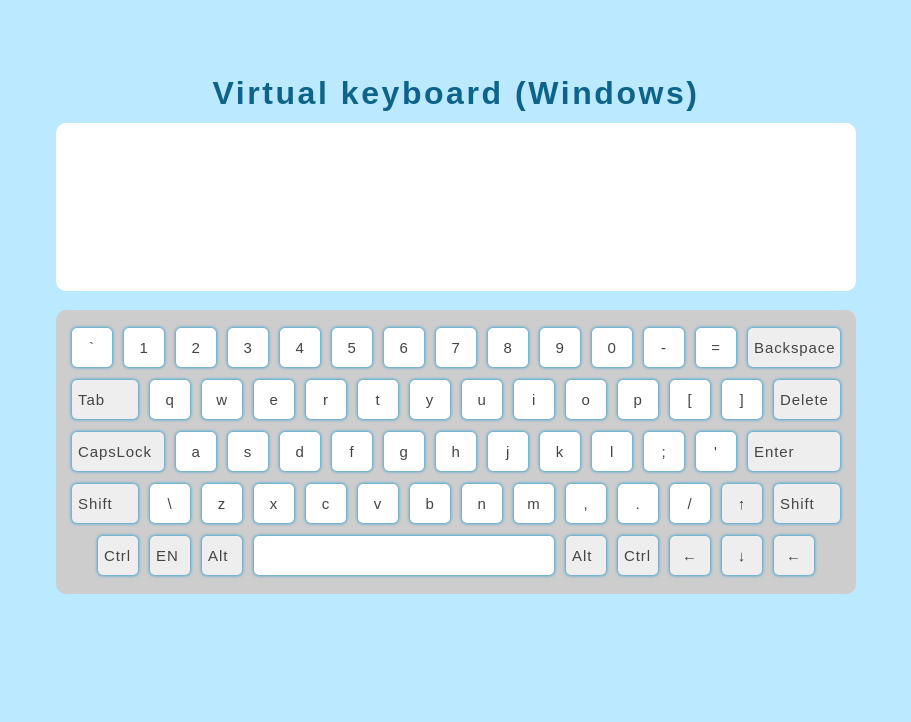
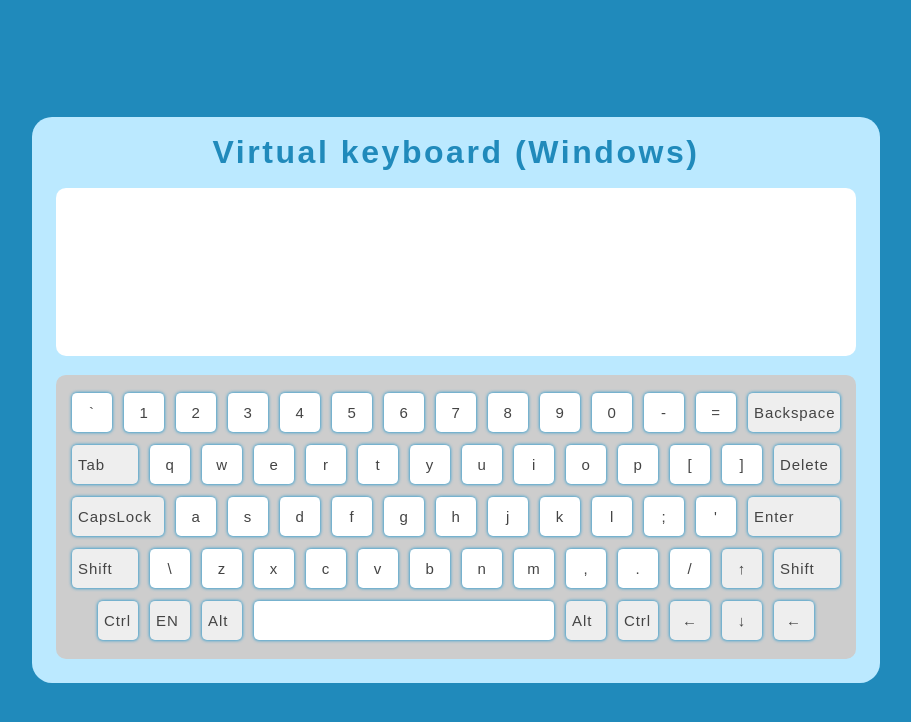
Before and after one commit to Ogimly/virtual-keyboard, a website built with webpack: page src/index.html in a window 1280 px wide. Shown: the whole page, without its empty margins (184-1095 px from the left). Built offline with nearby package versions, Linux system fonts and the light colour scheme; a web font is replaced by a local one.

Commit message:
fix: styles

```diff
--- a/src/css/abstracts/_placeholders.scss
+++ b/src/css/abstracts/_placeholders.scss
@@ -2,5 +2,5 @@
 // This file contains all application-wide Sass placeholders.
 // -----------------------------------------------------------------------------
 %transition {
-    transition: all 0.3s ease-out;
+    transition: all 0.2s ease-out;
 }
--- a/src/css/abstracts/_variables.scss
+++ b/src/css/abstracts/_variables.scss
@@ -4,7 +4,7 @@
 
 // colors
 // primary
-$color-primary: #0e638a;
+$color-primary: #208abb;
 $color-primary-light: #4aa5cf;
 $color-primary-light-3xl: #bbe9ff;
 // shades of gray
--- a/src/css/pages/_home.scss
+++ b/src/css/pages/_home.scss
@@ -2,17 +2,23 @@
 // This file contains keyboard.
 // -----------------------------------------------------------------------------
 body {
+    background-color: $color-primary;
+}
+
+.wrapper {
+    position: absolute;
+    max-width: $width-content + $gap*4;
+    //margin: 0 auto;
+    top: 50%;
+    left: 50%;
+    transform: translate(-50%, -50%);
+    padding: 0 $gap*2 $gap*2 $gap*2;
+    border-radius: 20px;
     background-color: $color-primary-light-3xl;
 }
 
-.wrapper {
-    max-width: $width-content;
-    margin: 0 auto;
-    padding-top: 5%;
-}
-
 h1 {
-    padding: $gap;
+    padding: $gap*1.5;
     @include text-logo-title($color-primary);
     text-align: center;
 }
@@ -101,6 +107,12 @@ textarea {
     }
 }
 .-active {
+    box-shadow: 0px 0px  $shadow*3 $shadow $color-primary-light-3xl;
+    margin: $shadow;
+
+    color: $color-primary-light;
+}
+.-pressed {
     box-shadow: 0px 0px 0px;
     margin: $shadow;
 
```
